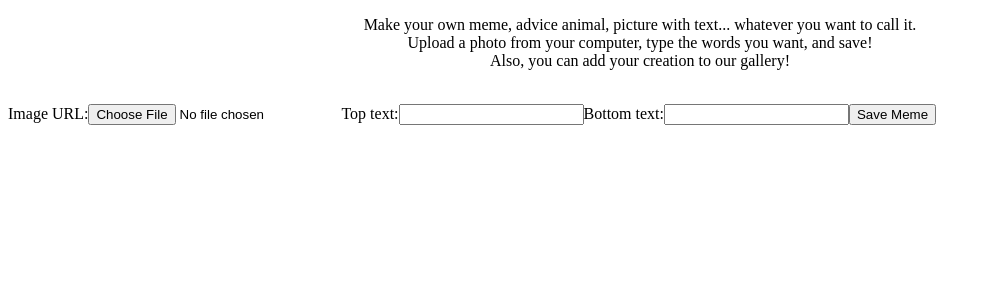
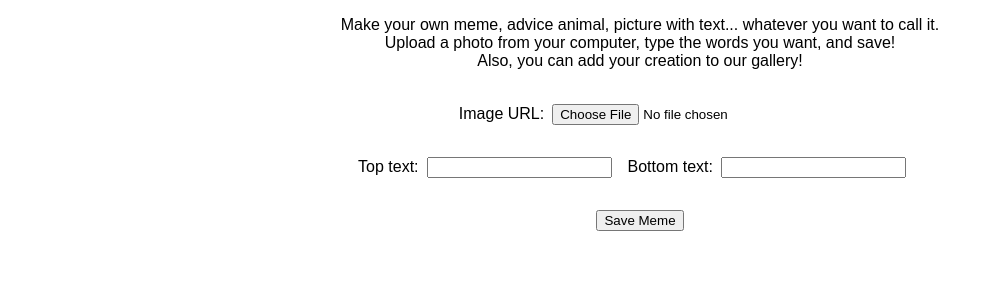
Before and after one commit to maybeemily/the-best-meme-maker, a React app: page / in a window 1280 px wide. Shown: the top 300 px of the page, without its empty margins (0-991 px from the left). Built offline with nearby package versions, Linux system fonts and the light colour scheme.

Commit message:
styling forever

```diff
--- a/src/components/ImageSelector.js
+++ b/src/components/ImageSelector.js
@@ -1,12 +1,13 @@
 import React from 'react';
 import PropTypes from 'prop-types';
+import { InputContainer, Label, Input } from '../styling/styles';
 
 export default function ImageSelector({ handleImage }) {
   return (
-    <>
-    <label htmlFor="image">Image URL:</label>
-    <input name="image" type="file" onChange={handleImage}/>
-    </>
+    <InputContainer>
+      <Label htmlFor="image">Image URL:</Label>
+      <Input name="image" type="file" onChange={handleImage}/>
+    </InputContainer>
   );
 }
 
--- a/src/components/TextSelector.js
+++ b/src/components/TextSelector.js
@@ -1,16 +1,16 @@
 import React from 'react';
 import PropTypes from 'prop-types';
+import { InputContainer, Label, Input } from '../styling/styles';
 
 export default function TextSelector({ topText, bottomText, handleChange }) {
   return (
-    <>
-    <label htmlFor="topText">Top text:</label>
-    <input name="topText" type="text" value={topText} onChange={handleChange}/>
+    <InputContainer>
+      <Label htmlFor="topText">Top text:</Label>
+      <Input name="topText" type="text" value={topText} onChange={handleChange}/>
+      <Label htmlFor="bottomText">Bottom text:</Label>
+      <Input name="bottomText" type="text" value={bottomText} onChange={handleChange}/>
 
-    <label htmlFor="bottomText">Bottom text:</label>
-    <input name="bottomText" type="text" value={bottomText} onChange={handleChange}/>
-
-    </>
+    </InputContainer>
   );
 }
 
--- a/src/containers/Meme.js
+++ b/src/containers/Meme.js
@@ -4,6 +4,7 @@ import TextSelector from '../components/TextSelector';
 import ImageSelector from '../components/ImageSelector';
 import { saveAs } from 'file-saver';
 import domtoimage from 'dom-to-image';
+import { InputContainer } from '../styling/styles';
 
 
 export default class Meme extends PureComponent {
@@ -42,12 +43,12 @@ export default class Meme extends PureComponent {
   render() {
     const { topText, bottomText, image } = this.state;
     return (
-      <>
-      <Display topText={topText} bottomText={bottomText} image={image} memeComplete={this.memeRef} handleChange={this.handleChange}/>
-      <ImageSelector handleImage={this.handleImage}/>
-      <TextSelector topText={topText} bottomText={bottomText} handleChange={this.handleChange}/>
-    <button onClick={this.saveMeme}>Save Meme</button>
-      </>
+      <InputContainer>
+        <Display topText={topText} bottomText={bottomText} image={image} memeComplete={this.memeRef} handleChange={this.handleChange}/>
+        <ImageSelector handleImage={this.handleImage}/>
+        <TextSelector topText={topText} bottomText={bottomText} handleChange={this.handleChange}/>
+        <button onClick={this.saveMeme}>Save Meme</button>
+      </InputContainer>
     );
   }
 }
--- a/src/index.css
+++ b/src/index.css
@@ -1,6 +1,7 @@
-@import url('https://fonts.googleapis.com/css?family=Bonbon|Martel:800|Open+Sans:800|Source+Code+Pro&display=swap');
+@import url('https://fonts.googleapis.com/css?family=Homemade+Apple|Martel:800|Noto+Sans+HK|Open+Sans:800|Source+Code+Pro&display=swap');
 
 // font-family: 'Open Sans', sans-serif;
 // font-family: 'Martel', serif;
-// font-family: 'Bonbon', cursive;
+// font-family: 'Homemade Apple', cursive;
 // font-family: 'Source Code Pro', monospace;
+// font-family: 'Noto Sans HK', sans-serif;
--- a/src/styling/styles.js
+++ b/src/styling/styles.js
@@ -1,7 +1,11 @@
 import styled from 'styled-components';
+
+/*/styles for Display.js/*/
 
 export const IntroP = styled.p`
   text-align: center;
+  font-family: 'Noto Sans HK', sans-serif;
+  margin-bottom: 1rem;
 `;
 
 export const Container = styled.div`
@@ -44,3 +48,20 @@ export const BottomText = styled.div`
   right: 0;
   padding: 5px;
 `;
+
+/*/styles for TextSelector.js and ImageSelector.js/*/
+
+export const Label = styled.label`
+  font-family: 'Noto Sans HK', sans-serif;
+`;
+
+export const InputContainer = styled.div`
+  text-align: center;
+`;
+
+export const Input = styled.input`
+  font-family: 'Noto Sans HK', sans-serif;
+  margin-bottom: 2rem;
+  margin-right: 1rem;
+  margin-left: .5rem;
+`;
```
